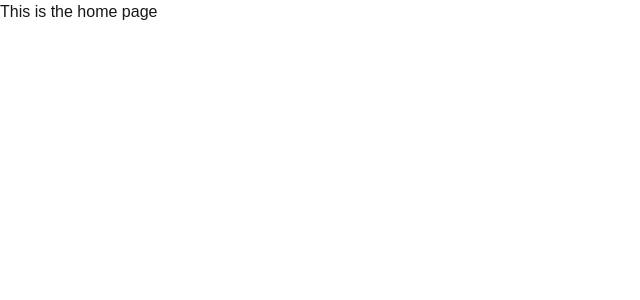
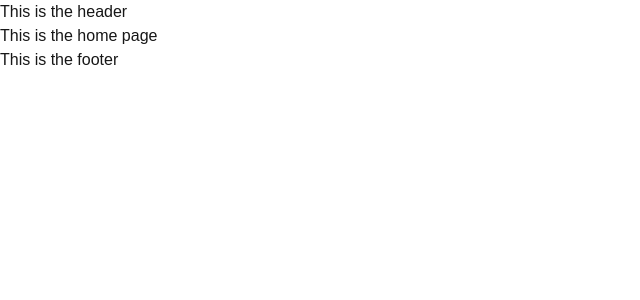
Before and after one commit to ayoub-jabiri/dev-folio, a Next.js app: page / in a window 1280 px wide. Shown: the top 300 px of the page, without its empty margins (0-640 px from the left). Built offline with nearby package versions, Linux system fonts and the light colour scheme.

Commit message:
Set up the app header and footer components

```diff
--- /dev/null
+++ b/app/components/layout/AppFooter.tsx
@@ -0,0 +1,7 @@
+export default function AppFooter() {
+    return (
+        <footer>
+            <h1>This is the footer</h1>
+        </footer>
+    )
+}
--- /dev/null
+++ b/app/components/layout/AppHeader.tsx
@@ -0,0 +1,7 @@
+export default function AppHeader() {
+    return (
+        <header>
+            <h1>This is the header</h1>
+        </header>
+    )
+}
--- a/app/layout.tsx
+++ b/app/layout.tsx
@@ -1,5 +1,7 @@
 import type { Metadata } from "next";
 import "./globals.css";
+import AppHeader from "./components/layout/AppHeader";
+import AppFooter from "./components/layout/AppFooter";
 
 
 export const metadata: Metadata = {
@@ -16,7 +18,12 @@ export default function RootLayout({
     <html
       lang="en"
     >
-      <body>{children}</body>
+
+      <body>
+        <AppHeader />
+        <main>{children}</main>
+        <AppFooter />
+        </body>
     </html>
   );
 }
```
